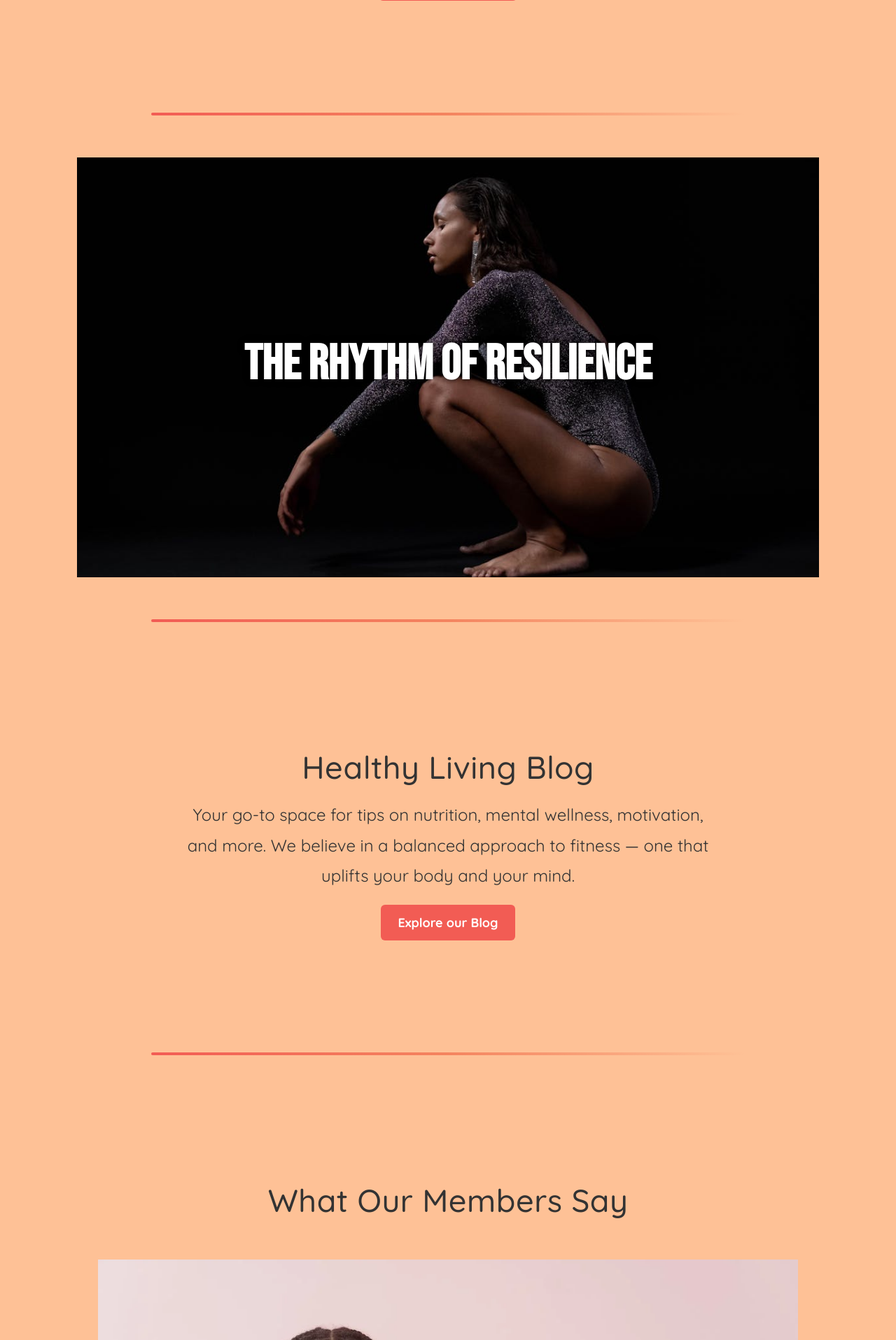
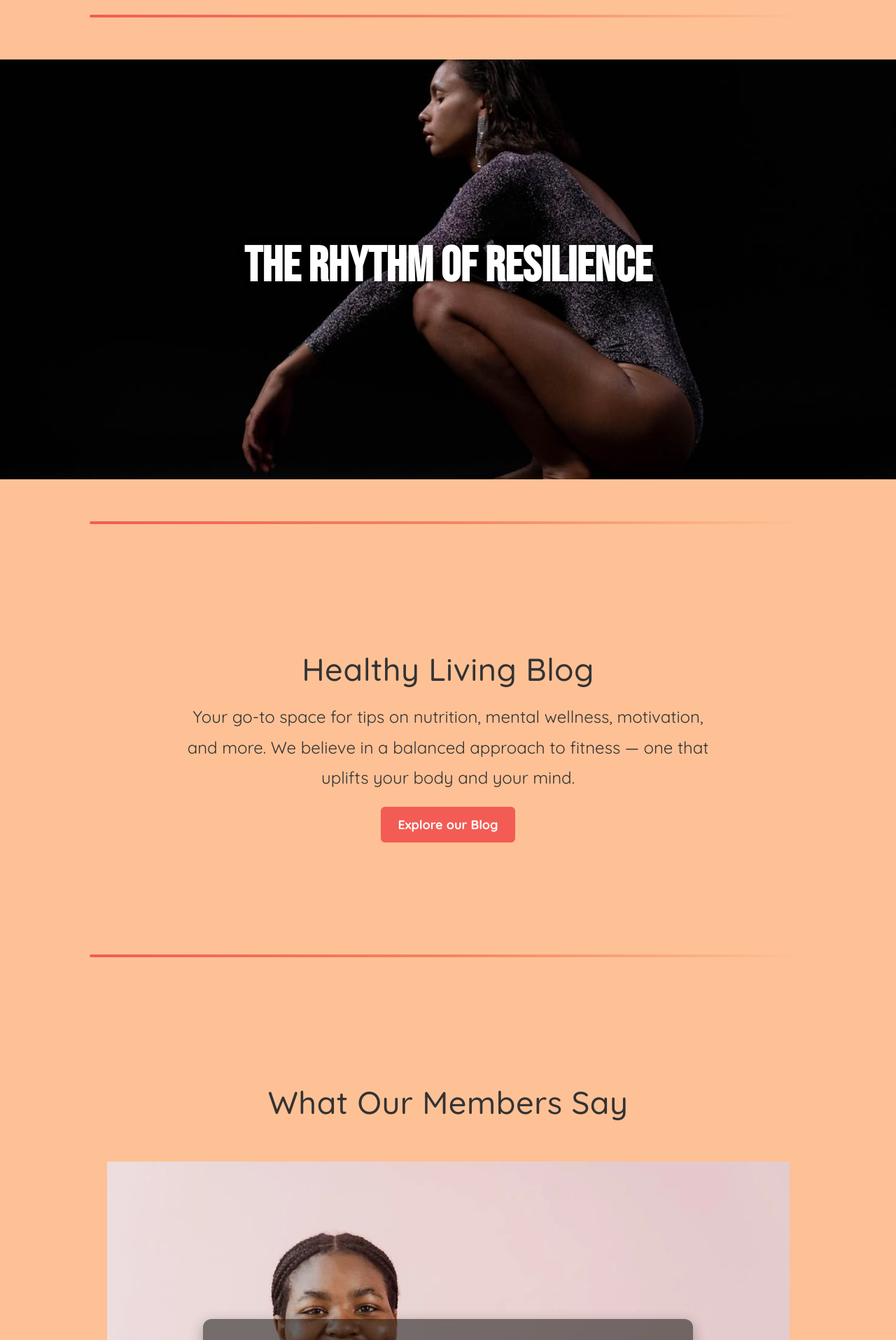
Before and after one commit to emilyryalls/git_final_project, a Flask app: page / in a window 1280 px wide. Shown: the part 3285-5200 px from the top of the page at 70% size. Run offline with Flask 3, Linux system fonts and the light colour scheme; some libraries are stand-ins or nearby versions.

Commit message:
UPDATE: homepage module full width and main_styles as base style template

```diff
--- a/application/static/main_styles.css
+++ b/application/static/main_styles.css
@@ -1,6 +1,12 @@
 @import url('https://fonts.googleapis.com/css2?family=Bebas+Neue&family=Quicksand:wght@300..700&display=swap');
 
 /* LAYOUT.HTML */
+
+html, body {
+  margin: 0;
+  padding: 0;
+  overflow-x: hidden;
+}
 
 title {
     text-transform: capitalize;
@@ -24,6 +30,15 @@ body {
     background-color: #fec196;
     }
 
+/* gradient line separating sections */
+.section-divider {
+    height: 4px;
+    background: linear-gradient(to right, #f25c54, #f4845f, #fec196);
+    border-radius: 4px;
+    margin: 60px auto;
+    width: 80%;
+    }
+
 /* CTA buttons */
 .cta-button {
     background-color: #F25C54;
@@ -40,19 +55,18 @@ body {
     background-color: #F4845F;
     }
 
+/* footer */
 footer {
     font-family: 'Quicksand', sans-serif;
     padding: 10px 10px;
+    margin-bottom: 0;
     font-size: 14px;
     background-color: black;
     color: white;
     }
 
-.site-container {
-    padding: 40px 80px; /* generous space on top/bottom and left/right */
-}
 
-/* Optional: adjust for smaller screens */
+/* Adjust for smaller screens */
 @media (max-width: 768px) {
     .site-container {
         padding: 20px 30px;
@@ -66,8 +80,6 @@ footer {
 }
 
 
-
-
 /* Logo */
 .navbar-brand img {
   height: 50px;
@@ -77,11 +89,11 @@ footer {
 }
 
 
+/* Navigation bar */
+/* TO DO: create burger for menu */
 
-
-/* Navigation bar */
 .navbar {
-  background-color: #121212 !important; /* custom dark shade */
+  background-color: #121212; /* custom dark shade */
   padding: 20px 40px;
   box-shadow: 0 4px 8px rgba(0,0,0,0.6);
   border-bottom: 2px solid #ff6b6b; /* red accent underline */
@@ -89,7 +101,7 @@ footer {
 
 .navbar-brand {
   font-weight: bold;
-  color: #ffffff !important;
+  color: #ffffff;
   letter-spacing: 1px;
 }
 
@@ -189,16 +201,12 @@ body.home-page section {
   padding: 100px 30px; /* Increase top/bottom padding */
 }
 
-
-body.home-page .section-divider {
-  height: 4px;
-  background: linear-gradient(to right, #f25c54, #f4845f, #fec196);
-  border-radius: 4px;
-  margin: 60px auto;
-  width: 80%;
-}
-
 body.home-page .parallax {
+    width: 100%;
+    margin: 0;
+    padding: 0;
+    padding-left: 0;
+    padding-right: 0;
     min-height: 600px;
     background-attachment: fixed;
     background-position: center;
@@ -215,13 +223,16 @@ body.home-page .parallax h1 {
     font-size: 22;
     }
 
+/*
 body.home-page .parallax-img-section {
+    top:0;
+    max-width: 1500px;;
     background-attachment: fixed;
-    background-position: center;
+    background-position: center center;
     background-repeat: no-repeat;
     background-size: cover;
     height: 400px;
-    }
+    } */
 
 .feature-highlight {
   background-color: #fff5ec;
@@ -232,9 +243,18 @@ body.home-page .parallax-img-section {
 }
 
 /* Carousel */
+/* Make the carousel section full width
+.testimonial-carousel.full-width {
+  margin: 0;
+  padding: 0;
+  width: 100%;
+  max-width: 100%;
+}*/
+
 .testimonial-slide {
   height: 650px;
-  background-size: cover;
+  background-size: contain;
+  background-repeat: no-repeat;
   background-position: center;
   position: relative;
   display: flex;
--- a/application/templates/home.html
+++ b/application/templates/home.html
@@ -2,6 +2,7 @@
 {% set body_class = "home-page" %}
 {% block body_content %}
 
+<!--move to layout if we want an img like this one every page-->
 <div class="parallax" style="background-image: url('{{ url_for('static', filename='images/home_banner1.webp') }}');">
     <h1>Own Your Journey: RISE with Us</h1>
 </div>
@@ -71,7 +72,7 @@
 
 <div class="section-divider"></div>
 
-<section class="testimonial-carousel mt-4 mb-0">
+<section class="testimonial-carousel full-width mt-4 mb-0">
   <h2>What Our Members Say</h2>
     <br><br>
   <div id="testimonialCarousel" class="carousel slide" data-bs-ride="carousel">
--- a/application/templates/layout.html
+++ b/application/templates/layout.html
@@ -48,17 +48,12 @@
         <div class="d-none d-md-block">
           <a href="/signup" class="sign-in-btn">Sign in</a>
         </div>
-
         </div>
     </nav>
 
-    <section>
-    <main class="site-container">
     {% block body_content %}{% endblock %}
-    </main>
-    </section>
 
-    <footer class="d-flex flex-wrap justify-content-between align-items-center py-3 my-4 border-top">
+    <footer class="d-flex flex-wrap justify-content-between align-items-center py-3 mb-0 border-top">
         <div class="col-md-4 d-flex align-items-center">
           <a href="/" class="mb-3 me-2 mb-md-0 text-body-secondary text-decoration-none lh-1">
             <svg class="bi" width="30" height="24"><use xlink:href="#bootstrap"/></svg>
```
Lines whose indentation alone changed are shown as unchanged.
